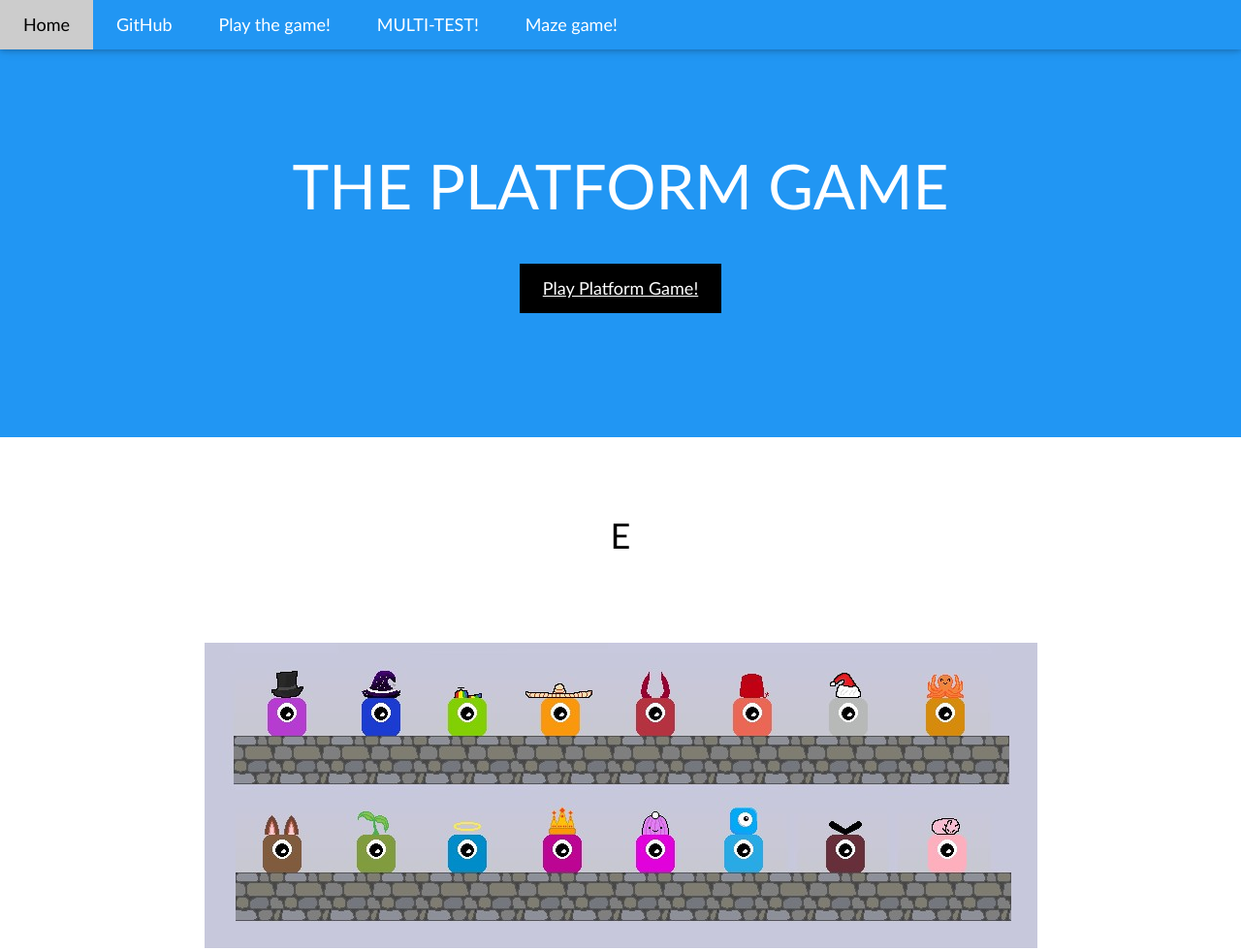
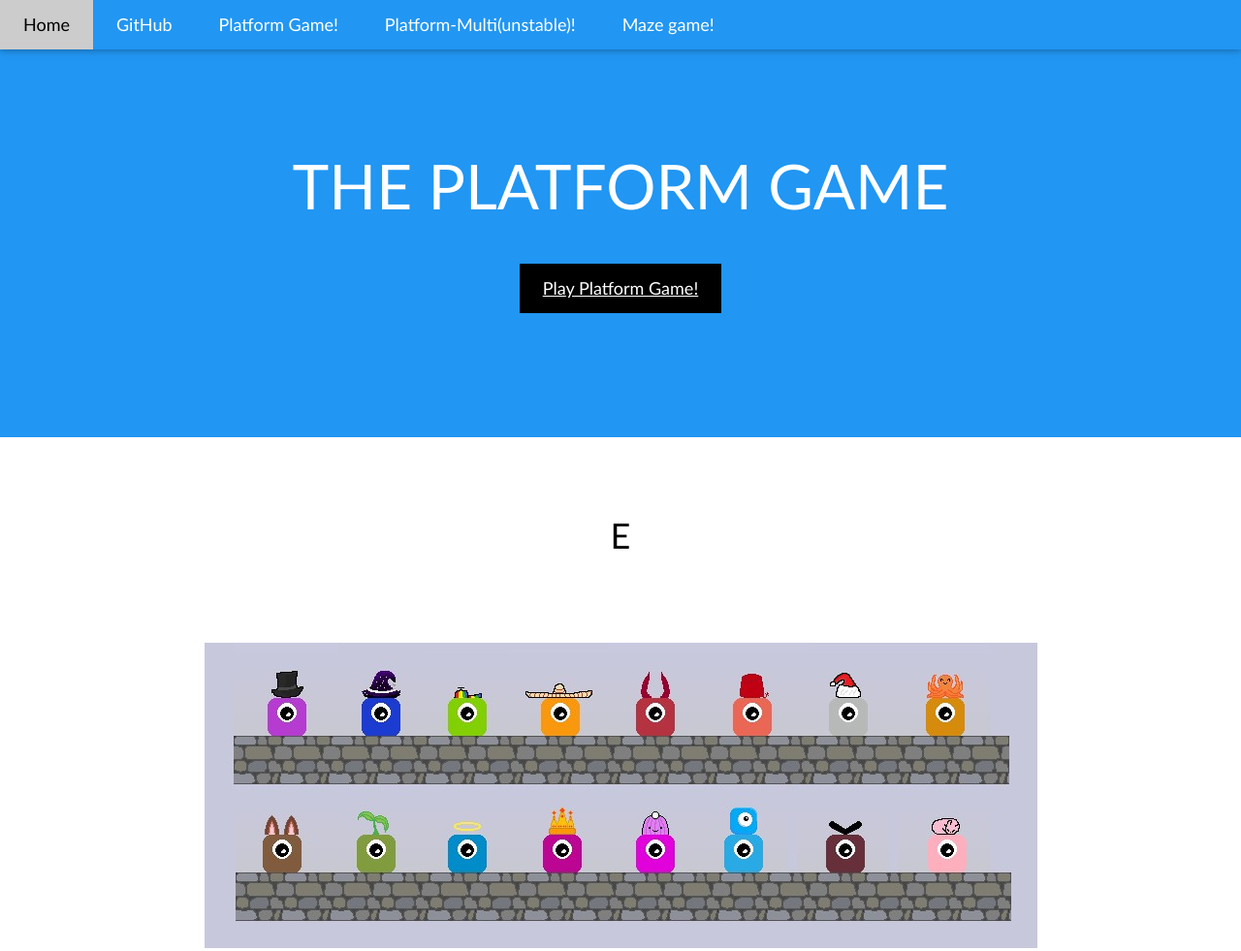
Before and after one commit to ScootiusMaximus/ScootiusMaximus.github.io, a plain HTML site: page index.html in a window 1280 px wide. Shown: the top 981 px of the page at 97% size. Drawn offline with nearby package versions, Linux system fonts and the light colour scheme; a web font is replaced by a local one.

Commit message:
Update index.html

```diff
--- a/index.html
+++ b/index.html
@@ -23,16 +23,16 @@ body,h1,h2,h3,h4,h5,h6 {font-family: "Lato", sans-serif}
     <a class="w3-bar-item w3-button w3-hide-medium w3-hide-large w3-right w3-padding-large w3-hover-white w3-large w3-red" href="javascript:void(0);" onclick="myFunction()" title="Toggle Navigation Menu"><i class="fa fa-bars"></i></a>
     <a href="#" class="w3-bar-item w3-button w3-padding-large w3-white">Home</a>
     <a href="https://github.com/ScootiusMaximus/Platform-engine" class="w3-bar-item w3-button w3-hide-small w3-padding-large w3-hover-white">GitHub</a>
-	<a href="game.html" class="w3-bar-item w3-button w3-hide-small w3-padding-large w3-hover-white">Play the game!</a>
-	<a href="game_multi.html" class="w3-bar-item w3-button w3-hide-small w3-padding-large w3-hover-white">MULTI-TEST!</a>
+	<a href="game.html" class="w3-bar-item w3-button w3-hide-small w3-padding-large w3-hover-white">Platform Game!</a>
+	<a href="game_multi.html" class="w3-bar-item w3-button w3-hide-small w3-padding-large w3-hover-white">Platform-Multi(unstable)!</a>
 	<a href="maze_game.html" class="w3-bar-item w3-button w3-hide-small w3-padding-large w3-hover-white">Maze game!</a>
   </div>
 
   <!-- Navbar on small screens -->
   <div id="navDemo" class="w3-bar-block w3-white w3-hide w3-hide-large w3-hide-medium w3-large">
     <a href="https://github.com/ScootiusMaximus/Platform-engine" class="w3-bar-item w3-button w3-padding-large">GitHub</a>
-	<a href="game.html" class="w3-bar-item w3-button w3-padding-large w3-hover-white">Play the game!</a>
-	<a href="game_multi.html" class="w3-bar-item w3-button w3-padding-large w3-hover-white">MULTI-TEST!</a>
+	<a href="game.html" class="w3-bar-item w3-button w3-padding-large w3-hover-white">Platform Game!</a>
+	<a href="game_multi.html" class="w3-bar-item w3-button w3-padding-large w3-hover-white">Platform-Multi(unstable)!</a>
 	<a href="maze_game.html" class="w3-bar-item w3-button w3-padding-large w3-hover-white">Maze game!</a>
   </div>
 </div>
```
